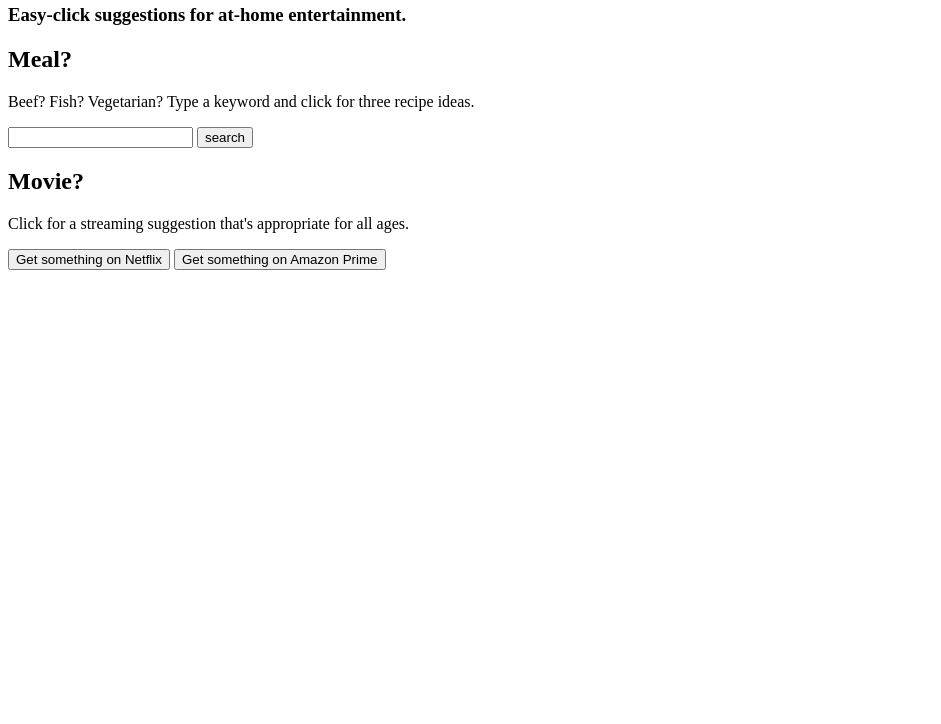
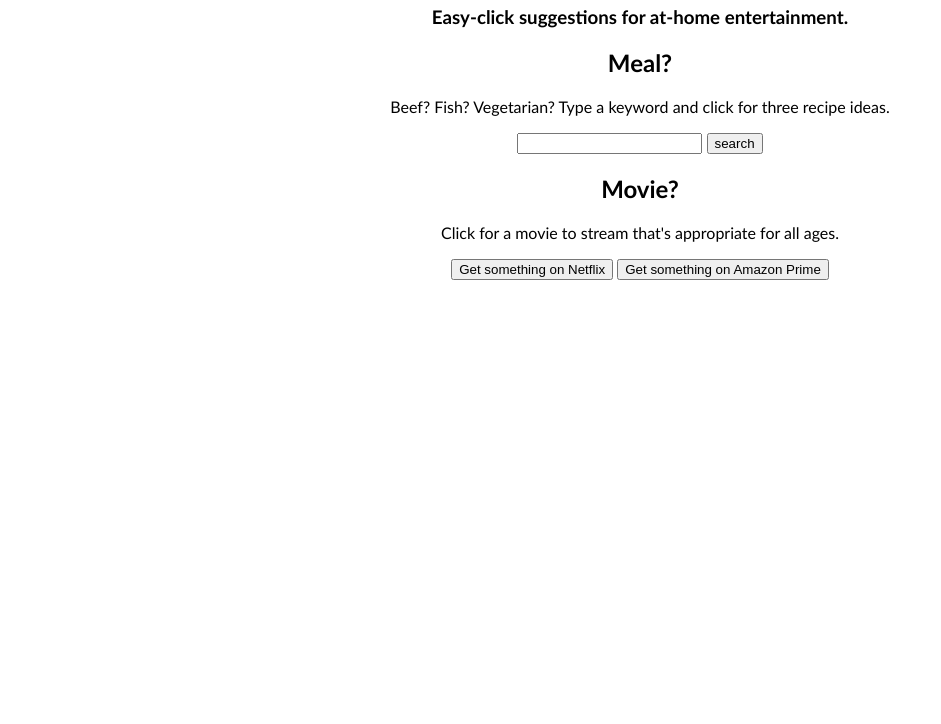
Before and after one commit to thatlisajones/Recipe_Hunter, a plain HTML site: page index.html in a window 1280 px wide. Shown: the part 76-800 px from the top of the page, without its empty margins (0-941 px from the left). Drawn offline with nearby package versions, Linux system fonts and the light colour scheme.

Commit message:
Finishing js and addin basic style

```diff
--- /dev/null
+++ b/basic.css
@@ -0,0 +1,5 @@
+body {
+    text-align: center;
+    font-family: 'Gill Sans', 'Gill Sans MT', Calibri, 'Trebuchet MS', sans-serif;
+    margin: auto;
+}
--- a/food2fork.js
+++ b/food2fork.js
@@ -43,7 +43,7 @@ $("#userInput").on("submit", function(e) {
   recipesDiv.append(socialRankDisp);
 
   var sourceurl= resultObj.recipes[i].source_url;
-  var sourceurlDisp= $("<p>").text("Source URL: " + sourceurl);
+  var sourceurlDisp= $("<a href =>").text("Source URL: " + sourceurl);
   recipesDiv.append(sourceurlDisp);
   $("#recipesHolder").prepend(recipesDiv);
 }
--- a/index.html
+++ b/index.html
@@ -22,7 +22,7 @@
     <div id="recipesHolder"></div>
 
     <h2>Movie?</h2>
-    <p>Click for a streaming suggestion that's appropriate for all ages.</p>
+    <p>Click for a movie to stream that's appropriate for all ages.</p>
     <button id="netflix-submit"> Get something on Netflix </button>
     <button id="amazon-submit"> Get something on Amazon Prime </button>
 
@@ -33,6 +33,6 @@
     <script src="https://cdnjs.cloudflare.com/ajax/libs/jquery/3.2.1/jquery.min.js"></script>
     <script src="food2fork.js"></script>
     <script src="movie.js"></script>
-    <!--<link rel="stylesheet" type="text/css" href="food2fork.css"/>-->
+    <link rel="stylesheet" type="text/css" href="basic.css"/>
 </body>
 </html>
```
